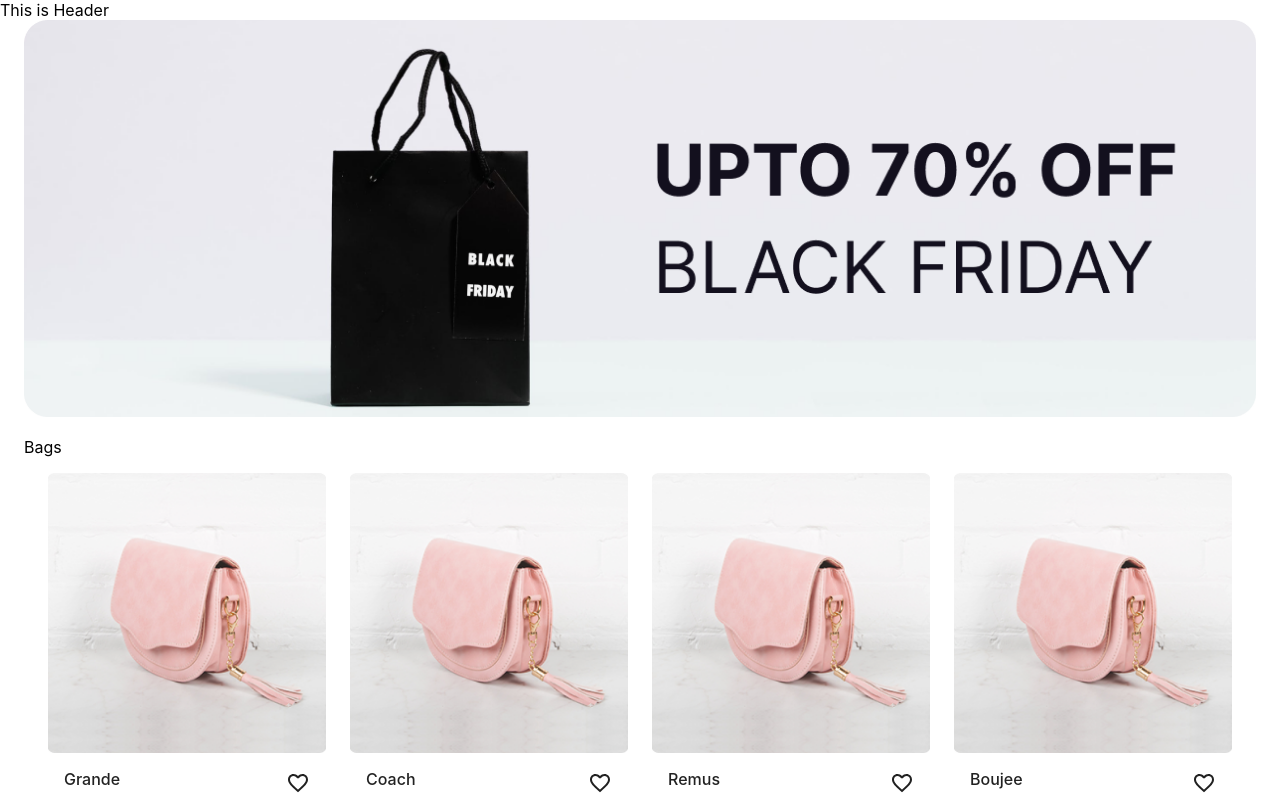
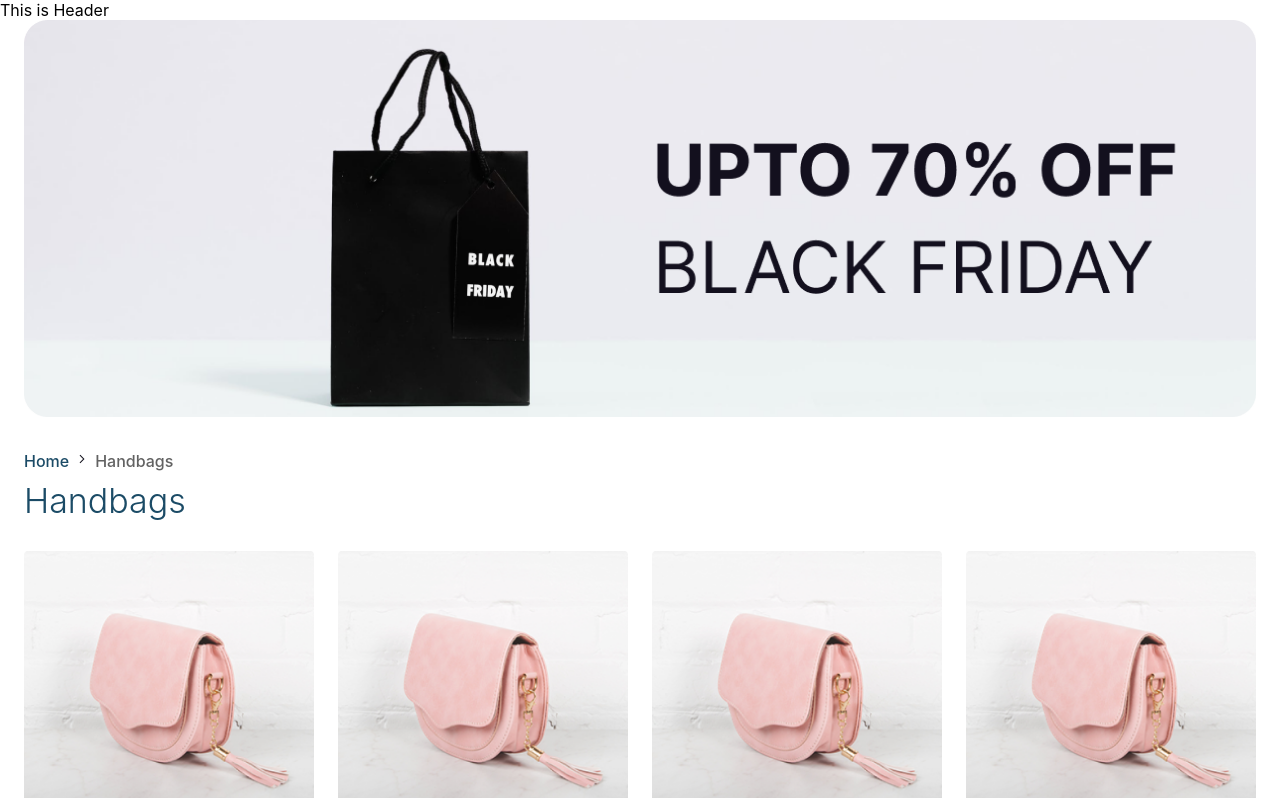
Before and after one commit to JSD-0923/frontend-final-2, a React (Create React App) app: page /category in a window 1280 px wide. Shown: the top 798 px of the page. Built offline with nearby package versions, Linux system fonts and the light colour scheme.

Commit message:
edit category page

```diff
--- a/src/components/CategoryCards/CategoryCards.js
+++ b/src/components/CategoryCards/CategoryCards.js
@@ -126,7 +126,9 @@ const CategoryCards = () => {
 
   return (
 
-    <Container maxWidth='xl'>
+    // <Container maxWidth='xl'>
+      <Paper sx={{boxShadow:'none'}}>
+
       <Grid container spacing={3}>
         {product.map((productItem, index) => (
           <Grid item xs={12} sm={6} md={4} lg={3} key={index}>
@@ -134,7 +136,9 @@ const CategoryCards = () => {
           </Grid>
         ))}
       </Grid>
-    </Container>
+      </Paper>
+
+    // </Container>
   )
 }
 
--- a/src/pages/CategoryPage/CategorayPage.js
+++ b/src/pages/CategoryPage/CategorayPage.js
@@ -4,16 +4,94 @@ import PaginationButtons from '../../components/PaginationButtons/PaginationButt
 import CategoryPath from '../../components/CategoryPath/CategoryPath'
 import imghero from '../../assets/images/hero.png'
 import { Typography, Paper, Box, Grid, Container, IconButton } from '@mui/material'
+import ArrowForwardIosIcon from '@mui/icons-material/ArrowForwardIos';
+import { styled } from '@mui/system';
+import usePagination from '@mui/material/usePagination';
 
+const List = styled('ul')({
+  listStyle: 'none',
+  padding: '5px',
+  margin: '5px',
+  display: 'flex',
+});
+
+const StyledTitle = styled(Typography)(({ theme }) => ({
+  fontSize: '34px',
+  color: theme.palette.primary.main,
+  marginBottom: '30px',
+  [theme.breakpoints.down('md')]: {
+    fontSize: '20px',
+    marginBottom: '10px',
+  },
+}));
 
 const CategorayPage = () => {
+  const { items } = usePagination({
+    count: 10,
+  });
   return (
 
-      <Container maxWidth='xl' >
-      <img src={imghero} width='100%'/>
-      <p>Bags</p>
+    <Container maxWidth='xl' >
+      <img src={imghero} width='100%' />
+
+      <Box sx={{ display: 'flex', gap: '8px', mt: '30px', mb: '10px' }}>
+        <Typography variant="p" component={'p'}
+          sx={{
+            color: 'primary.main',
+            fontWeight: '500',
+            fontSize: '16px'
+
+          }}>
+          Home
+        </Typography>
+        <ArrowForwardIosIcon sx={{ fontSize: '10px', color: 'TypeHighEmphasis.main', pt: '3px' }} />
+
+        <Typography variant="p" component={'p'}
+          sx={{
+            color: 'TypeLowEmphasis.main',
+            fontWeight: '500',
+            fontSize: '16px'
+          }}>
+          Handbags
+        </Typography>
+      </Box>
+
+      <StyledTitle variant="h1" component={'h1'} >
+        Handbags
+      </StyledTitle>
       <CategoryCards />
-      </Container>
+      <nav>
+      <List >
+        {items.map(({ page, type, selected, ...item }, index) => {
+          let children = null;
+
+          if (type === 'start-ellipsis' || type === 'end-ellipsis') {
+            children = '…';
+          } else if (type === 'page') {
+            children = (
+              <button
+                type="button"
+                style={{
+                  fontWeight: selected ? 'bold' : undefined,
+                }}
+                {...item}
+              >
+                {page}
+              </button>
+            );
+          } else {
+            children = (
+              <button type="button" {...item}>
+                {type}
+              </button>
+            );
+          }
+
+          return <li key={index}>{children}</li>;
+        })}
+      </List>
+    </nav>
+    </Container>
 
 
   )
```
